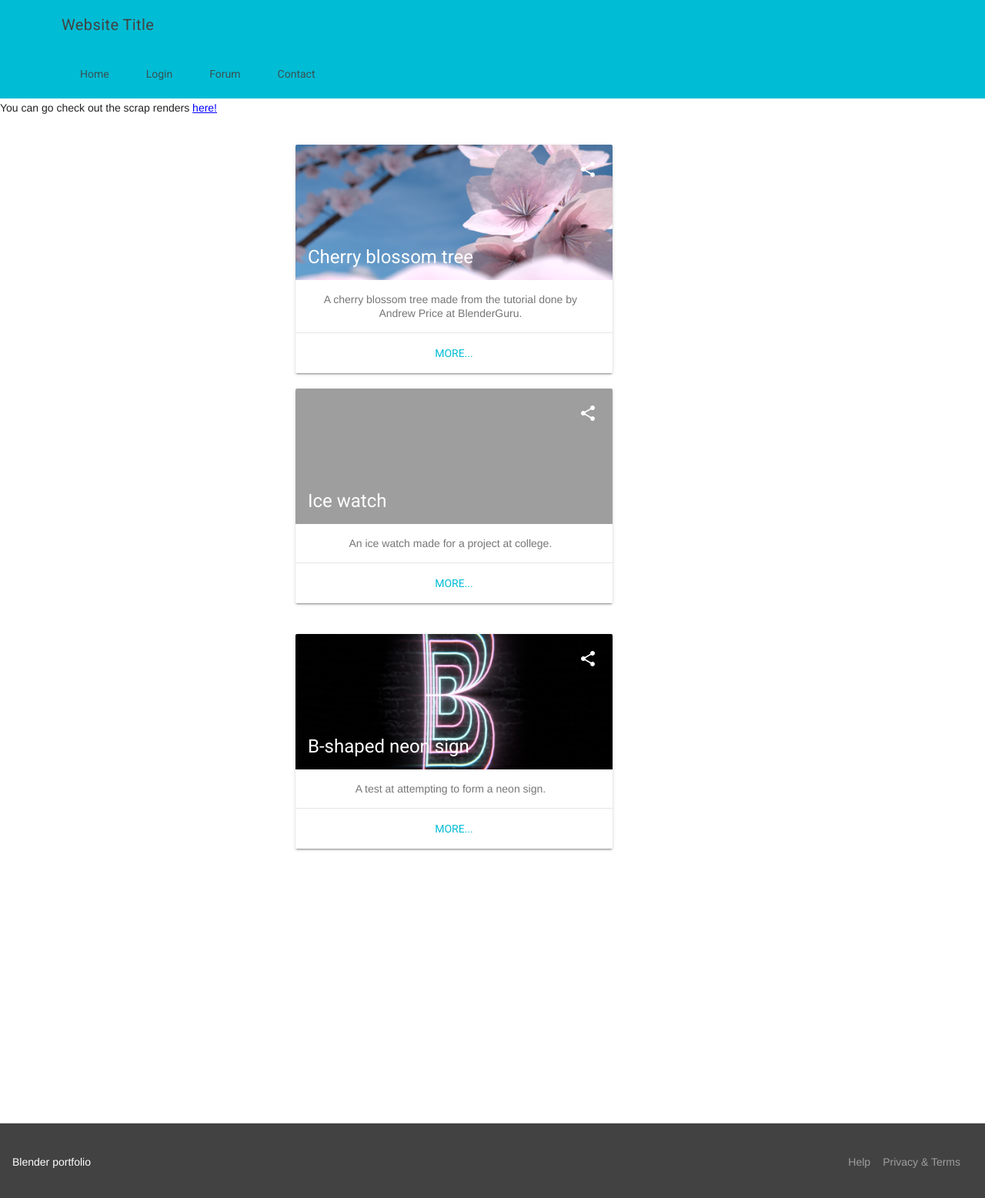
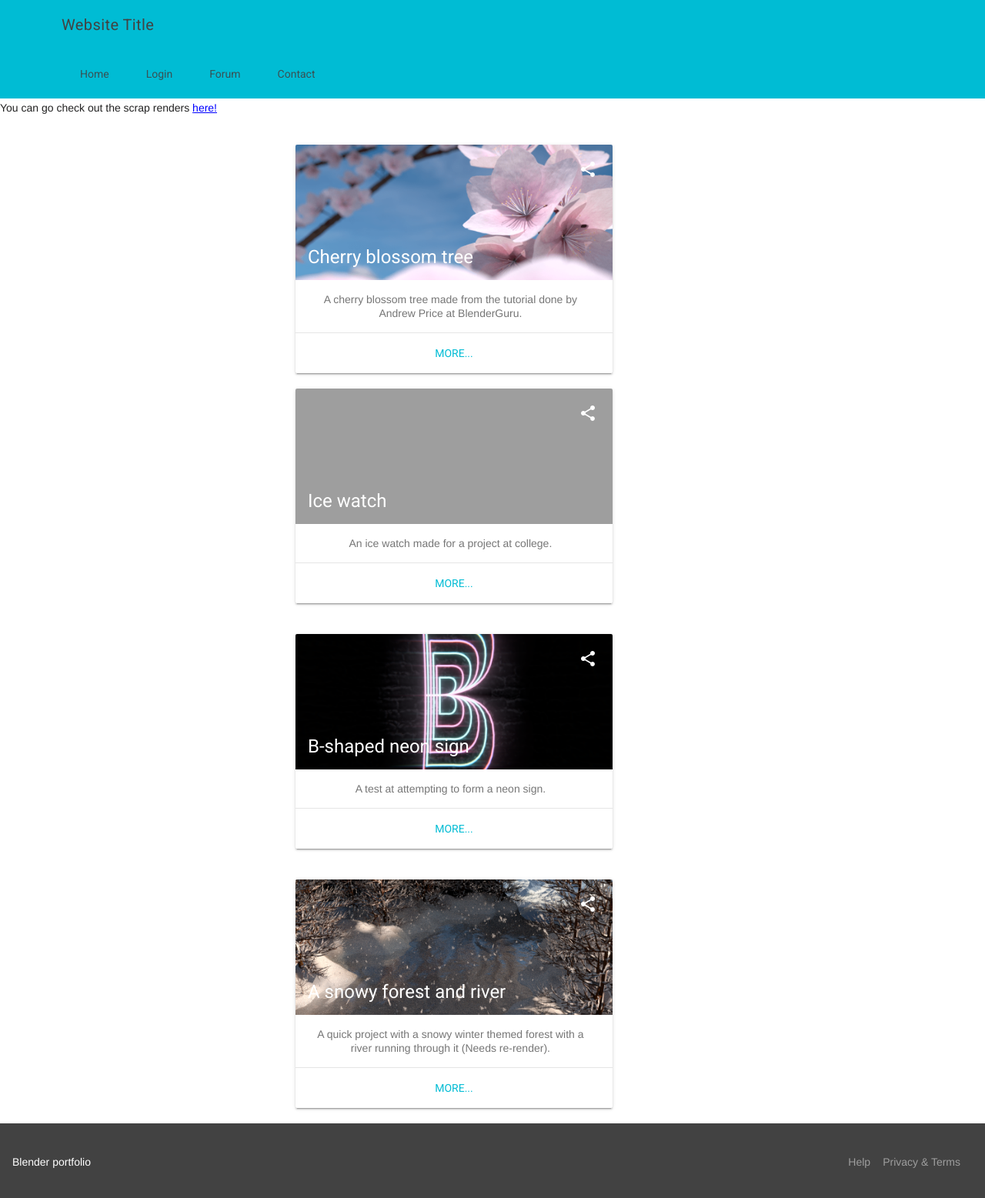
Before and after one commit to slothgamez/fireplex.github.io, a Jekyll site: the page index.html, which Jekyll copies as it is, in a window 1280 px wide. Shown: the top 1557 px of the page at 77% size. Built offline with Jekyll 4.4.1, drawn with Linux system fonts in a browser that asks for light colours; nearby versions of some CDN libraries; comment, search, counter and statistics services are not loaded.

Commit message:
Update index.html

```diff
--- a/index.html
+++ b/index.html
@@ -105,6 +105,17 @@
           .b-neon-card-wide > .mdl-card__menu {
             color: #fff;
           }
+          .snowy-forest-card-wide.mdl-card {
+            width: 412px;
+          }
+          .snowy-forest-card-wide > .mdl-card__title {
+            color: #fff;
+            height: 176px;
+            background: url('https://fireplex.github.io/submmissions/snowy-forest/snowy_forest.png') center / cover;
+          }
+          .snowy-forest-card-wide > .mdl-card__menu {
+            color: #fff;
+          }
           #div1 {
             position: inherit;
             right: -30%;
@@ -114,6 +125,10 @@
             right: -30%;
           }
           #div3 {
+            position: inherit;
+            right: -30%;
+          }
+          #div4 {
             position: inherit;
             right: -30%;
           }
@@ -179,6 +194,26 @@
               </div>
             </div>
           </div><br>
+          <br></bre><div id="div4">
+            <div class="snowy-forest-card-wide mdl-card mdl-shadow--2dp" align="center" id="snowy-forest">
+              <div class="mdl-card__title">
+                <h2 class="mdl-card__title-text">A snowy forest and river</h2>
+              </div>
+              <div class="mdl-card__supporting-text">
+                A quick project with a snowy winter themed forest with a river running through it (Needs re-render).
+              </div>
+              <div class="mdl-card__actions mdl-card--border">
+                <a class="mdl-button mdl-button--colored mdl-js-button mdl-js-ripple-effect" href="http://fireplex.github.io/submmissions/snowy-forest/">
+                  More...
+                </a>
+              </div>
+              <div class="mdl-card__menu">
+                <button class="mdl-button mdl-button--icon mdl-js-button mdl-js-ripple-effect">
+                  <a href="http://www.google.com"></a><i class="material-icons">share</i></a>
+                </button>
+              </div>
+            </div>
+          </div><br>
         </main>
           <footer class="mdl-mini-footer">
             <div class="mdl-mini-footer__left-section">
```
